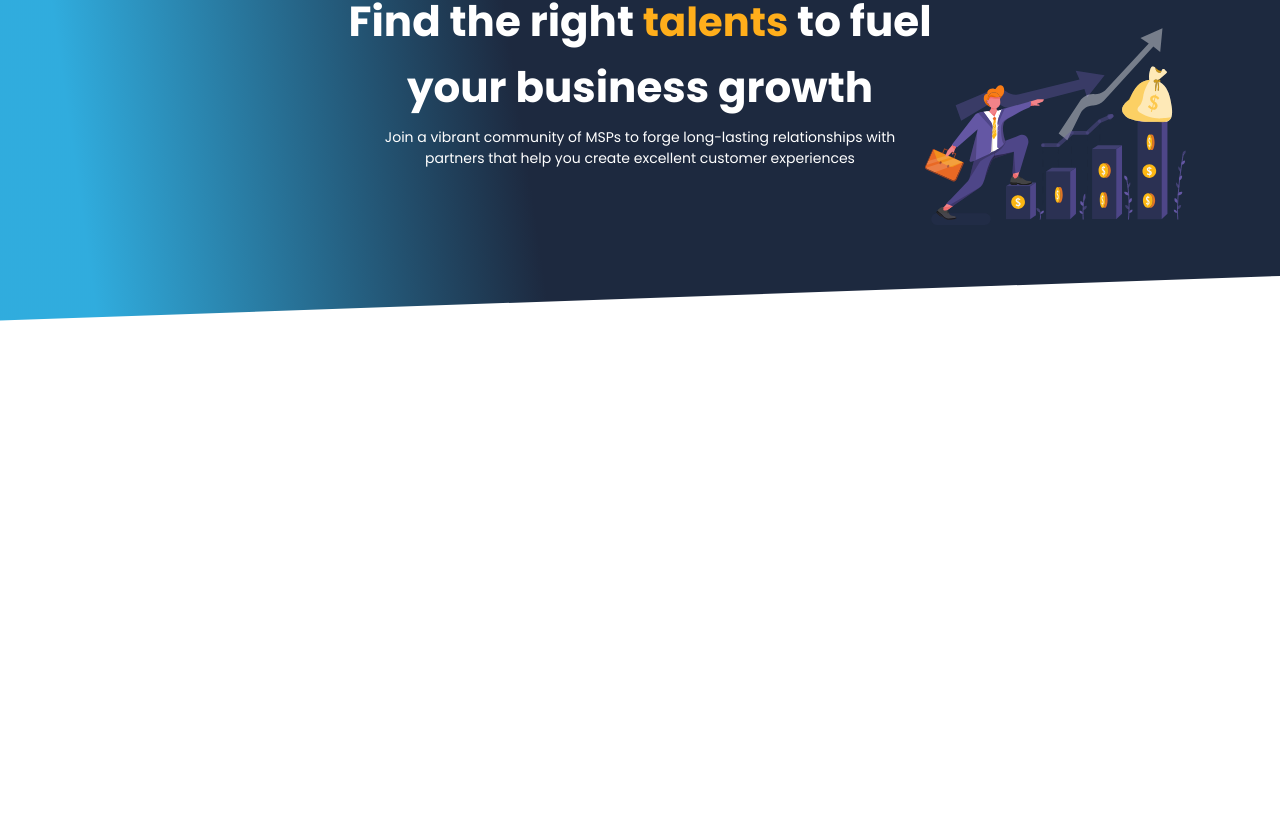
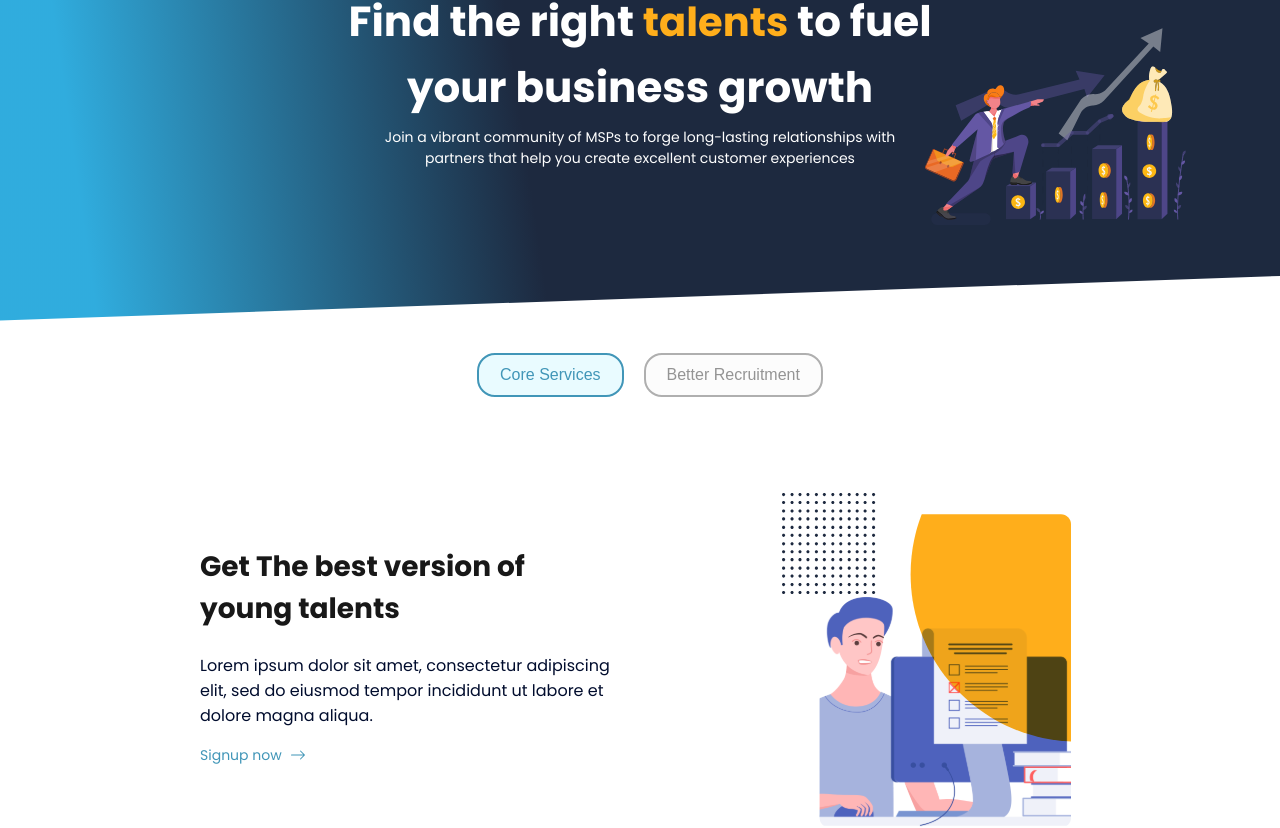
Before and after one commit to Farouk-Adedamola/Vacanxe, a React (Create React App) app: page / in a window 1280 px wide. Shown: the part 223-1051 px from the top of the page. Before the commit the page ends 800 px from the top, so only its background shows below. Built offline with nearby package versions, Linux system fonts and the light colour scheme.

Commit message:
commit-changes

```diff
--- a/src/App.css
+++ /dev/null
@@ -1,28 +0,0 @@
-/* #2E2E2E
-#4196B8
-##FFAE1B
-#181818
-#4B4C4E
-#1D272E
-#8C97AC
-#E9FBFF */
-
-a {
-  font-size: 18px;
-}
-
-h1 {
-  font-size: 44px;
-}
-
-p {
-  font-size: 1rem;
-}
-
-button {
-  font-size: 16px;
-}
-
-h2 {
-  font-size: 28px;
-}
--- a/src/App.js
+++ b/src/App.js
@@ -1,13 +1,20 @@
 import React, { Fragment } from "react";
-import "./App.css";
+// import "./App.css";
+import classes from "./App.module.css";
 import Nav from "./Components/Navigation/Nav";
 import Main from "./Components/Main/Main";
+import CenterButton from "./Components/CenterButton/CenterButton";
+import Card1 from "./Components/Cards/Card1";
 
 function App() {
   return (
     <Fragment>
       <Nav />
       <Main />
+      <CenterButton />
+      <section className={classes.wrapper}>
+        <Card1 />
+      </section>
     </Fragment>
   );
 }
--- /dev/null
+++ b/src/App.module.css
@@ -0,0 +1,46 @@
+/* #2E2E2E
+#4196B8
+##FFAE1B
+#181818
+#4B4C4E
+#1D272E
+#8C97AC
+#E9FBFF */
+
+/* a {
+  font-size: 18px;
+}
+
+h1 {
+  font-size: 44px;
+}
+
+p {
+  font-size: 1rem;
+}
+
+button {
+  font-size: 16px;
+}
+
+h2 {
+  font-size: 28px;
+} */
+
+@media screen and (min-width: 760px) {
+  .wrapper {
+    padding: 0 70px 0 100px;
+  }
+}
+
+@media screen and (min-width: 1000px) {
+  .wrapper {
+    padding: 0 150px 0 200px;
+  }
+}
+
+@media screen and (min-width: 1200px) {
+  .section {
+    padding: 0 240px 0 300px;
+  }
+}
--- /dev/null
+++ b/src/Components/Cards/Card1.js
@@ -0,0 +1,31 @@
+import React, { Fragment } from "react";
+import classes from "./Card1.module.css";
+import { BsArrowRight } from "react-icons/bs";
+import group1 from "../../Assets/Group2.svg";
+
+const Card1 = () => {
+  return (
+    <Fragment>
+      <main className={classes.main}>
+        <section className={classes.section}>
+          <h2>Get The best version of young talents</h2>
+          <p>
+            Lorem ipsum dolor sit amet, consectetur adipiscing elit, sed do
+            eiusmod tempor incididunt ut labore et dolore magna aliqua.
+          </p>
+          <div className={classes.wrap}>
+            <div>
+              <a href="/">Signup now</a>
+            </div>
+            <BsArrowRight />
+          </div>
+        </section>
+        <section className={classes.secondSection}>
+          <img src={group1} alt="group1" />
+        </section>
+      </main>
+    </Fragment>
+  );
+};
+
+export default Card1;
--- /dev/null
+++ b/src/Components/Cards/Card1.module.css
@@ -0,0 +1,76 @@
+.main {
+  margin-top: 4rem;
+}
+.section {
+  width: 90vw;
+  margin: 0 auto;
+}
+
+.section h2 {
+  font-family: "poppins";
+  font-weight: 700;
+  font-size: 1.5rem;
+  color: #181818;
+}
+
+.section p {
+  font-family: "poppins";
+  font-weight: normal;
+  font-size: 14px;
+  color: #000c2d;
+}
+
+.wrap {
+  display: flex;
+  justify-content: flex-start;
+  align-items: center;
+  color: #4196b8;
+}
+
+.wrap div a {
+  margin-right: 8px;
+  font-family: "poppins";
+  font-size: 14px;
+  color: #4196b8;
+}
+
+.secondSection {
+  margin: 0 auto;
+  display: flex;
+  justify-content: center;
+  padding-top: 2rem;
+}
+
+@media screen and (min-width: 760px) {
+  .main {
+    margin-top: 4rem;
+    display: flex;
+    justify-content: space-between;
+    align-items: center;
+  }
+  .section {
+    margin-left: 0;
+    width: 50%;
+  }
+
+  .section h2 {
+    width: 300px;
+    font-size: 28px;
+  }
+
+  .section p {
+    width: 320px;
+  }
+}
+
+@media screen and (min-width: 1200px) {
+  .section h2 {
+    width: 379px;
+    font-size: 28px;
+  }
+
+  .section p {
+    width: 410px;
+    font-size: 1rem;
+  }
+}
--- /dev/null
+++ b/src/Components/CenterButton/CenterButton.js
@@ -0,0 +1,23 @@
+import React, { Fragment } from "react";
+import classes from "./CenterButton.module.css";
+
+const CenterButton = () => {
+  return (
+    <Fragment>
+      <section className={classes.section}>
+        <button>
+          <a href="/" className={classes.first}>
+            Core Services
+          </a>
+        </button>
+        <button>
+          <a href="/" className={classes.second}>
+            Better Recruitment
+          </a>
+        </button>
+      </section>
+    </Fragment>
+  );
+};
+
+export default CenterButton;
--- /dev/null
+++ b/src/Components/CenterButton/CenterButton.module.css
@@ -0,0 +1,49 @@
+.section {
+  padding-top: 120px;
+  display: flex;
+  justify-content: center;
+  align-items: center;
+  /* width: 80vw; */
+  /* margin: 0 auto; */
+}
+
+.section button {
+  margin-left: 20px;
+  padding: 5px 10px;
+  border-radius: 18px;
+}
+
+.section button:first-child {
+  background: #e9fbff;
+  border: 2px solid #4196b8;
+}
+
+.section button:last-child {
+  background: #ededed33;
+  border: 2px solid #afafaf;
+}
+
+a {
+  text-decoration: none;
+  font-size: 10px;
+}
+
+.first {
+  color: #4196b8;
+}
+
+.second {
+  color: #949494;
+}
+
+@media screen and (min-width: 760px) {
+  a {
+    font-size: 16px;
+  }
+  .section {
+    padding-top: 40px;
+  }
+  .section button {
+    padding: 11px 21px;
+  }
+}
```
